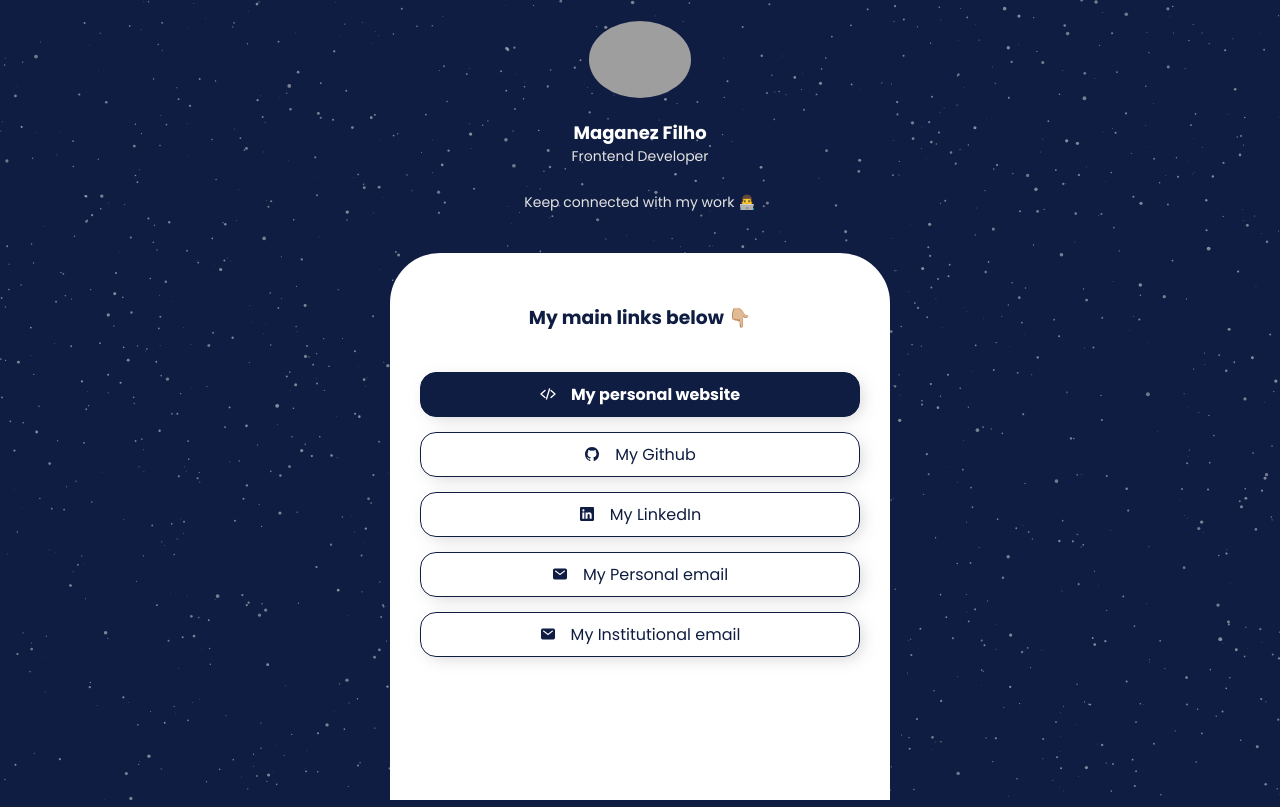
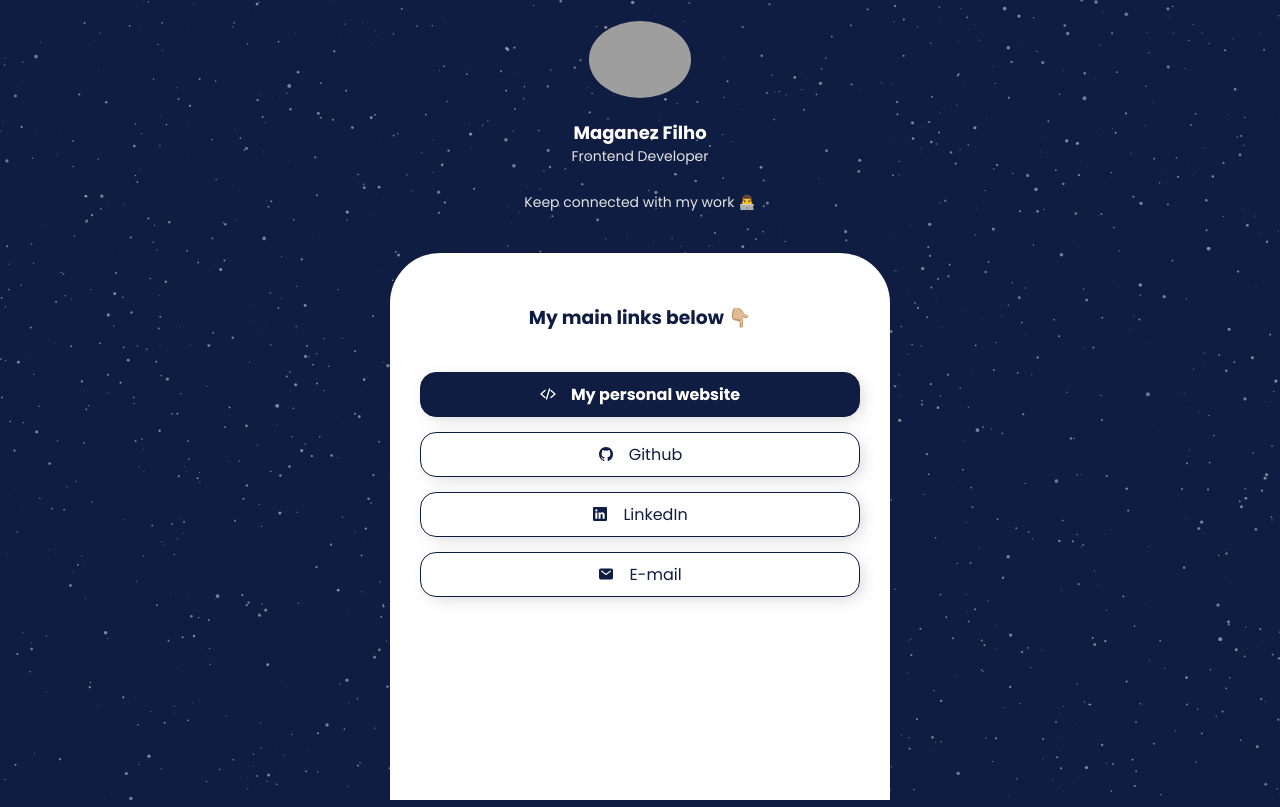
Before and after one commit to thebgby/my-linktree, a plain HTML site: page index.html in a window 1280 px wide. Drawn offline with nearby package versions, Linux system fonts and the light colour scheme; grey boxes are pictures that could not be loaded; animation ran at ten frames a second.

Commit message:
:bug: fix: removed instituctional email

```diff
--- a/index.html
+++ b/index.html
@@ -66,9 +66,10 @@
 
   <div class="container">
     <img
-    class="profile-picture"
-    src="https://github.com/maganezf.png"
-    loading="lazy"
+      class="profile-picture"
+      src="https://github.com/maganezf.png"
+      loading="lazy"
+      alt="profile-picture"
     />
 
     <h2>Maganez Filho</h2>
@@ -98,7 +99,7 @@
           class="link"
         >
           <ion-icon name="logo-github"></ion-icon>
-          My Github
+          Github
         </a>
 
         <a
@@ -108,7 +109,7 @@
           class="link"
         >
           <ion-icon name="logo-linkedin"></ion-icon>
-          My LinkedIn
+          LinkedIn
         </a>
 
         <a
@@ -118,17 +119,7 @@
           class="link"
         >
           <ion-icon name="mail"></ion-icon>
-          My Personal email
-        </a>
-
-        <a
-          target="_blank"
-          rel="noopener noreferrer"
-          href="mailto:maganez.santos@dcx.ufpb.br"
-          class="link"
-        >
-          <ion-icon name="mail"></ion-icon>
-          My Institutional email
+          E-mail
         </a>
       </div>
     </div>
```
